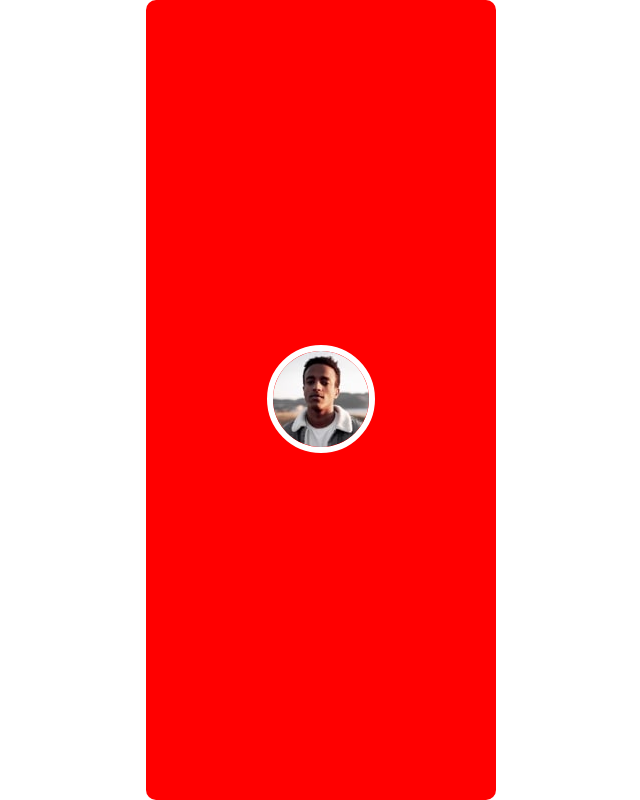
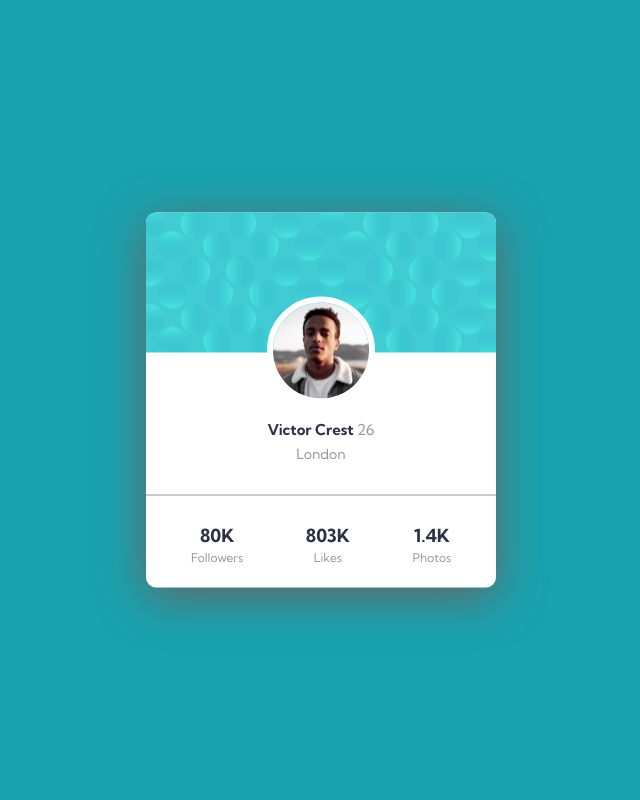
Before and after one commit to panadesign/Profile-card-component, a plain HTML site: page index.html in a window 1280 px wide. Shown: the whole page, without its empty margins (319-959 px from the left). Drawn offline with Linux system fonts and the light colour scheme.

Commit message:
background à faire

```diff
--- a/css/style.css
+++ b/css/style.css
@@ -1,5 +1,9 @@
 body {
-    height: 100vh;
+    background-color: hsl(185, 75%, 39%);
+    font-size: 18px;
+    font-family: 'Kumbh Sans', sans-serif;
+    color: hsl(0, 0%, 59%);
+    height: 10vh;
 }
 
 #card {
@@ -7,19 +11,82 @@ body {
     position: relative;
     max-width: 350px;
     display: flex;
+    flex-direction: column;
     align-items: center;
     justify-content: center;
-    height: 100vh;
+    height: 375px;
     border-radius: 10px;
     margin: 0 auto;
     font-size: 15px;
-    background-color: red;
+    background-color: white;
+    margin-top: 50vh; /* poussé de la moitié de hauteur de viewport */
+    transform: translateY(-50%); /* tiré de la moitié de sa propre hauteur */
+    box-shadow: 0px 10px 45px hsl(0, 0%, 40%);
 }
+
+header {
+    position: relative;
+    width: 100%;
+    min-height: 140px;
+    background-image: url('../images/bg-pattern-card.svg');
+    background-repeat: repeat;
+    border-top-left-radius: 10px;
+    border-top-right-radius: 10px;
+}
+
 .photoProfil {
     position: absolute;
+    bottom: -54px;
+    left: calc(50% - 108px / 2);
 }
+
 .photoProfil img {
     border-radius: 50%;
     border: 6px solid white;
 
 }
+
+.content {
+    width: 100%;
+    height: 235px;
+    display: flex;
+    flex-direction: column;
+    justify-content: space-between;
+}
+
+.name {
+    width: 100%;
+    text-align: center;
+    font-weight: 700;
+    color: hsl(229, 23%, 23%);
+    padding-top: 65px;
+    line-height: 24px;
+}
+
+.name span {
+    color:hsl(0, 0%, 59%);
+    font-weight: 400;
+}
+
+.city {
+    font-size: 14px;
+    font-weight: 400;
+    color:hsl(0, 0%, 59%);
+}
+
+.stat {
+    display: flex;
+    flex-direction: row ;
+    justify-content: space-between;
+    font-size: 12px;
+    text-align: center;
+    border-top:1px solid hsl(0, 0%, 59%);
+    padding: 30px 45px 20px;
+    line-height: 20px;
+}
+
+.follower span {
+    color: hsl(229, 23%, 23%);
+    font-weight: 700;
+    font-size: 18px;
+}
--- a/index.html
+++ b/index.html
@@ -7,11 +7,29 @@
     <title>Profil card</title>
     <link rel="stylesheet" type="text/css" href="css/reset.css">
     <link rel="stylesheet" type="text/css" href="css/style.css">
+    <link rel="preconnect" href="https://fonts.gstatic.com">
+    <link href="https://fonts.googleapis.com/css2?family=Kumbh+Sans:wght@400;700&display=swap" rel="stylesheet">
+
 </head>
 <body>
     <section id="card">
-        <article class="photoProfil">
-            <img src="images/image-victor.jpg" alt="Victor"/>
+        <header>
+            <article class="photoProfil">
+                <img src="images/image-victor.jpg" alt="Victor"/>
+            </article>
+        </header>
+        <article class="content">
+            <div class="name">
+                <h2>Victor Crest <span>26</span></h2>
+                <p class="city">London</p>
+            </div>
+            <div class="allStat">
+                <div class="stat">
+                    <div class="follower"><span>80K</span><br>Followers</div>
+                    <div class="follower"><span>803K</span><br>Likes</div>
+                    <div class="follower"><span>1.4K</span><br>Photos</div>
+                </div>
+            </div>
         </article>
     </section>
 </body>
```
